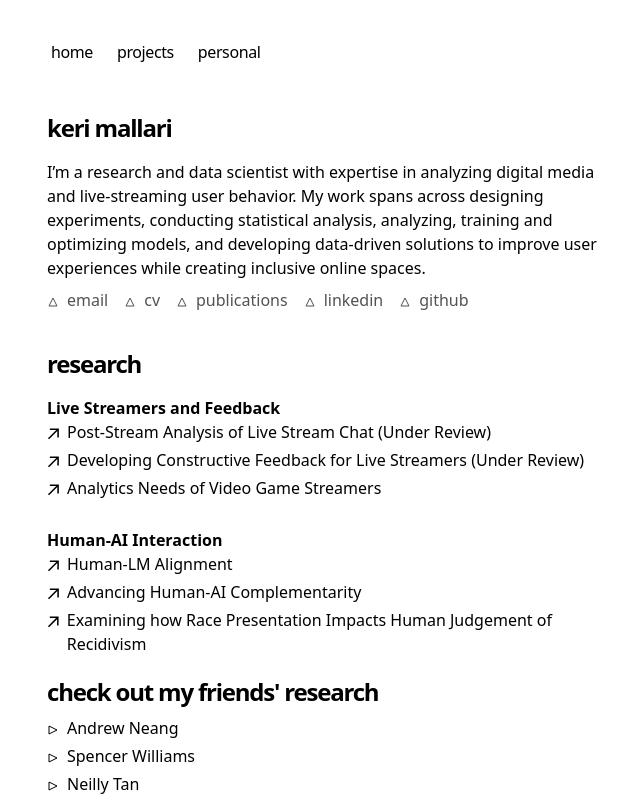
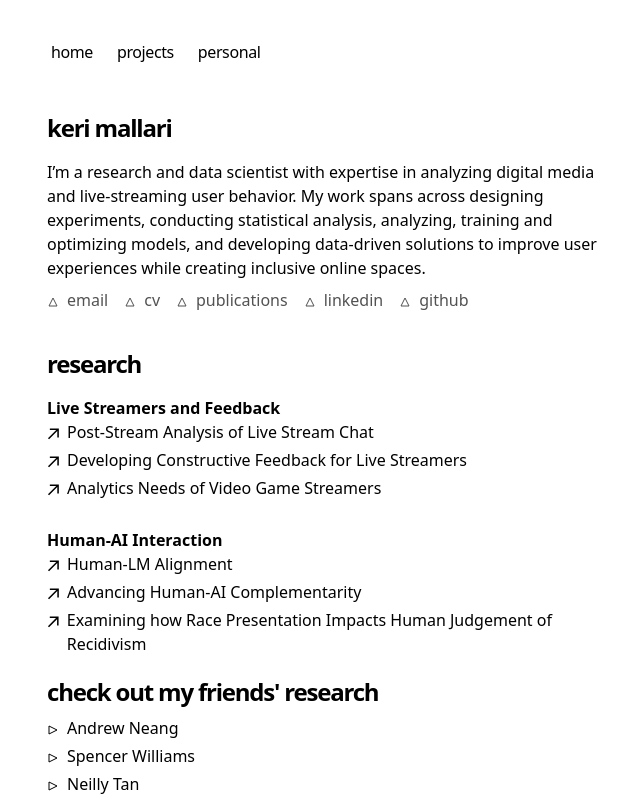
Before and after one commit to kerixyz/kerixyz.github.io, a Next.js app: page / in a window 1280 px wide. Shown: the top 800 px of the page, without its empty margins (305-945 px from the left). Built offline with nearby package versions, Linux system fonts and the light colour scheme.

Commit message:
update email

```diff
--- a/app/page.tsx
+++ b/app/page.tsx
@@ -73,7 +73,7 @@ export default function Page() {
             className="flex items-center transition-all hover:text-neutral-800 dark:hover:text-neutral-100"
             rel="noopener noreferrer"
             target="_blank"
-            href="mailto:kmallari@uw.edu"
+            href="mailto:keri.xyz@gmail.com"
           >
             <TriangleIcon />
             <p className="ml-2 h-7">email </p>
@@ -139,7 +139,7 @@ export default function Page() {
                   href=""
                 >
                   <ArrowIcon />
-                  <p className="ml-2 h-7">Post-Stream Analysis of Live Stream Chat (Under Review)</p>
+                  <p className="ml-2 h-7">Post-Stream Analysis of Live Stream Chat</p>
                 </a>
               </li>
             <li></li>
@@ -151,7 +151,7 @@ export default function Page() {
                   href=""
                 >
                   <ArrowIcon />
-                  <p className="ml-2 h-7">Developing Constructive Feedback for Live Streamers (Under Review)</p>
+                  <p className="ml-2 h-7">Developing Constructive Feedback for Live Streamers</p>
                 </a>
               </li>
             <li>
```
